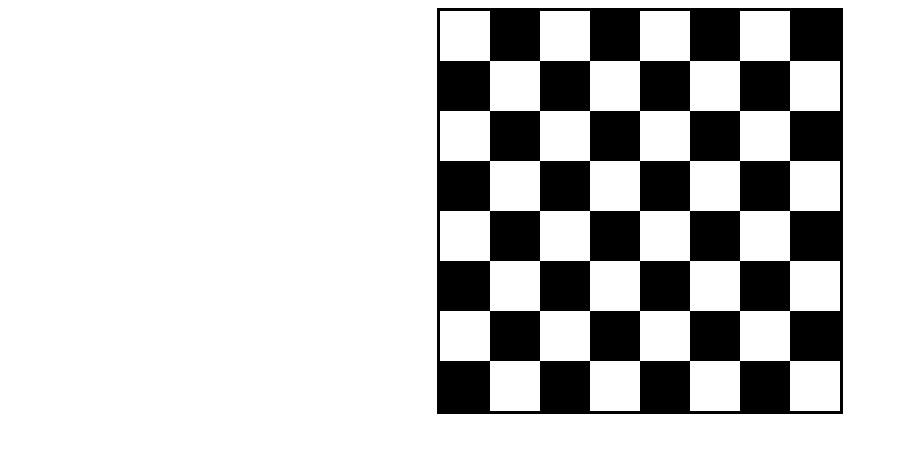
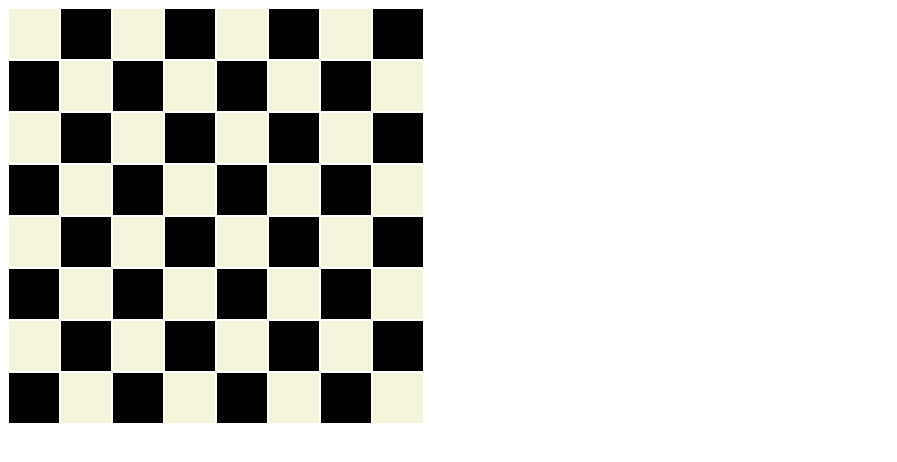
Before and after one commit to ogurtsov25-java60/HomeWork-3, a plain HTML site: page index.html in a window 1280 px wide. Shown: the whole page, without its empty margins (0-897 px from the left). Drawn offline with Linux system fonts and the light colour scheme.

Commit message:
Version#2

```diff
--- a/css/style.css
+++ b/css/style.css
@@ -1,31 +1,22 @@
-.conteniner{
-    display: flex;
-    flex-direction: row;
-    justify-content: center;
-}
-.square1{
+.container>div>div{
     width: 50px;
     height: 50px;
+    margin:1px;
+}
+.container>div{
+    display:flex;
+}
+.container>div>:nth-child(odd){
+background-color: black;
+}
+.container>div>:nth-child(even){
+background-color: beige;
+}
+.container>div:nth-child(odd){
+    display: flex;
+    flex-direction: row-reverse;
 
 }
-.square2{
-    width: 50px;
-    height: 50px;
-
+.container{
+    display: inline-block
 }
-.border{
-    display: inline-block;
-    align-items: center;
-    border: 3px solid black;
-}
-.center{
-    display: flex;
-    justify-content: center;
-}
-.square1:nth-child(even){
-    background-color: black;
-
-}
-.square2:nth-child(odd){
-    background-color: black;
-}
--- a/index.html
+++ b/index.html
@@ -7,90 +7,100 @@
     <title>Chess board</title>
 </head>
 <body>
-   <div class="center">
+<div class="container">
+    <div>
+        <div></div>
+        <div></div>
+        <div></div>
+        <div></div>
+        <div></div>
+        <div></div>
+        <div></div>
+        <div></div>
+    </div>
+    <div>
+        <div></div>
+        <div></div>
+        <div></div>
+        <div></div>
+        <div></div>
+        <div></div>
+        <div></div>
+        <div></div>
+    </div>
+    <div>
+        <div></div>
+        <div></div>
+        <div></div>
+        <div></div>
+        <div></div>
+        <div></div>
+        <div></div>
+        <div></div>
+    </div>
+    <div>
+        <div></div>
+        <div></div>
+        <div></div>
+        <div></div>
+        <div></div>
+        <div></div>
+        <div></div>
+        <div></div>
+    </div>
+    <div>
+        <div></div>
+        <div></div>
+        <div></div>
+        <div></div>
+        <div></div>
+        <div></div>
+        <div></div>
+        <div></div>
+    </div>
+    <div>
+        <div></div>
+        <div></div>
+        <div></div>
+        <div></div>
+        <div></div>
+        <div></div>
+        <div></div>
+        <div></div>
+    </div>
+    <div>
+        <div></div>
+        <div></div>
+        <div></div>
+        <div></div>
+        <div></div>
+        <div></div>
+        <div></div>
+        <div></div>
+    </div>
+    <div>
+        <div></div>
+        <div></div>
+        <div></div>
+        <div></div>
+        <div></div>
+        <div></div>
+        <div></div>
+        <div></div>
+    </div>
 
-       <div class="border">
-          <div class="conteniner">
-           <div class="square1"></div>
-           <div class="square1"></div>
-           <div class="square1"></div>
-           <div class="square1"></div>
-           <div class="square1"></div>
-           <div class="square1"></div>
-           <div class="square1"></div>
-           <div class="square1"></div>
-          </div>
-          <div class="conteniner">
-            <div class="square2"></div>
-            <div class="square2"></div>
-            <div class="square2"></div>
-            <div class="square2"></div>
-            <div class="square2"></div>
-            <div class="square2"></div>
-            <div class="square2"></div>
-            <div class="square2"></div>
-             </div>
-             <div class="conteniner">
-                <div class="square1"></div>
-                <div class="square1"></div>
-                <div class="square1"></div>
-                <div class="square1"></div>
-                <div class="square1"></div>
-                <div class="square1"></div>
-                <div class="square1"></div>
-                <div class="square1"></div>
-             </div>
-             <div class="conteniner">
-                <div class="square2"></div>
-                <div class="square2"></div>
-                <div class="square2"></div>
-                <div class="square2"></div>
-                <div class="square2"></div>
-                <div class="square2"></div>
-                <div class="square2"></div>
-                <div class="square2"></div>
-             </div>
-             <div class="conteniner">
-                <div class="square1"></div>
-                <div class="square1"></div>
-                <div class="square1"></div>
-                <div class="square1"></div>
-                <div class="square1"></div>
-                <div class="square1"></div>
-                <div class="square1"></div>
-                <div class="square1"></div>
-             </div>
-             <div class="conteniner">
-                <div class="square2"></div>
-                <div class="square2"></div>
-                <div class="square2"></div>
-                <div class="square2"></div>
-                <div class="square2"></div>
-                <div class="square2"></div>
-                <div class="square2"></div>
-                <div class="square2"></div>
-             </div>
-             <div class="conteniner">
-                <div class="square1"></div>
-                <div class="square1"></div>
-                <div class="square1"></div>
-                <div class="square1"></div>
-                <div class="square1"></div>
-                <div class="square1"></div>
-                <div class="square1"></div>
-                <div class="square1"></div>
-             </div>
-             <div class="conteniner">
-                <div class="square2"></div>
-                <div class="square2"></div>
-                <div class="square2"></div>
-                <div class="square2"></div>
-                <div class="square2"></div>
-                <div class="square2"></div>
-                <div class="square2"></div>
-                <div class="square2"></div>
-             </div>
-      </div>
-   </div>
+
+
+
+
+
+</div>
+
+
+
+
+
+
+
 </body>
 </html>
```
